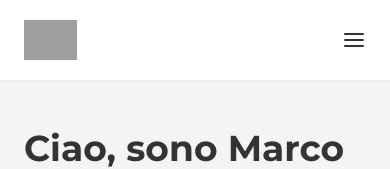
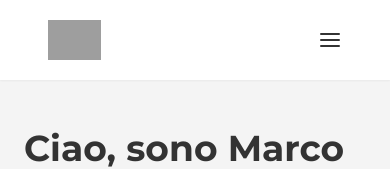
Before and after one commit to cmarine-source/NexaWeb, a plain HTML site: page index.html in a window 390 px wide. Shown: the top 169 px of the page. Drawn offline with nearby package versions, Linux system fonts and the light colour scheme; grey boxes are pictures that could not be loaded.

Commit message:
Update index.html

```diff
--- a/index.html
+++ b/index.html
@@ -11,7 +11,7 @@
         body {
             font-family: 'Open Sans', sans-serif;
             color: #333333;
-            /* ✅ Risoluzione del problema: impedisce lo scorrimento orizzontale */
+            /* Mantenuto per prevenire scorrimenti orizzontali indesiderati in generale */
             overflow-x: hidden;
         }
         h1, h2, h3, h4 {
@@ -48,7 +48,7 @@
             top: -12px;
             right: 16px;
         }
-        /* ✅ Corretto: stili del menu mobile per mostrare/nascondere */
+        /* Stili del menu mobile per mostrare/nascondere */
         @media (max-width: 767px) {
             .mobile-menu {
                 display: none;
@@ -57,11 +57,28 @@
                 display: flex;
             }
         }
+        /* AGGIUNTA/MODIFICA: allineamento per mobile */
+        .header-inner {
+            display: flex;
+            align-items: center;
+            justify-content: space-between; /* Spinge logo a sx e menu a dx */
+            width: 100%; /* Assicura che occupi tutto lo spazio disponibile */
+        }
+        @media (max-width: 767px) {
+            .header-inner {
+                padding-left: 1.5rem; /* px-6 in Tailwind */
+                padding-right: 1.5rem; /* px-6 in Tailwind */
+            }
+            /* Rimuovi eventuali margini automatici indesiderati sul pulsante */
+            #mobile-menu-btn {
+                margin-left: auto; /* Per spingerlo a destra */
+            }
+        }
     </style>
 </head>
 <body class="bg-white">
     <header class="fixed w-full bg-white shadow-sm z-50 h-20">
-        <div class="container mx-auto px-6 h-full flex items-center justify-between">
+        <div class="container mx-auto h-full flex items-center justify-between px-6"> <div class="header-inner">
                 <div class="logo-container">
                     <a href="index.html">
                         <img src="https://i.imgur.com/rrzawAZ.png" alt="Logo di NexaWeb" class="h-10">
@@ -76,6 +93,7 @@
                 <button class="md:hidden" id="mobile-menu-btn" aria-label="Toggle mobile menu">
                     <i data-feather="menu"></i>
                 </button>
+            </div>
         </div>
         <div id="mobile-menu" class="mobile-menu absolute top-20 left-0 w-full bg-white p-4 shadow-md flex-col space-y-4 md:hidden">
             <a href="index.html" class="font-medium text-primary transition">Home</a>
@@ -103,7 +121,7 @@
             <div class="container mx-auto px-6">
                 <h2 class="text-3xl font-bold text-center mb-16" data-aos="fade-up">Pacchetti su misura per il tuo business</h2>
 
-                <div class="grid grid-cols-1 md:grid-cols-2 lg:grid-cols-3 gap-8">
+                <div class="grid grid-cols-1 sm:grid-cols-2 md:grid-cols-2 lg:grid-cols-3 gap-8">
                     <div class="bg-white p-8 rounded-xl shadow-md border border-gray-200" data-aos="fade-up" data-aos-delay="100">
                         <h3 class="text-2xl font-bold mb-4">Base</h3>
                         <p class="text-gray-600 mb-6">Perfetto per chi inizia</p>
```
Lines whose indentation alone changed are shown as unchanged.
